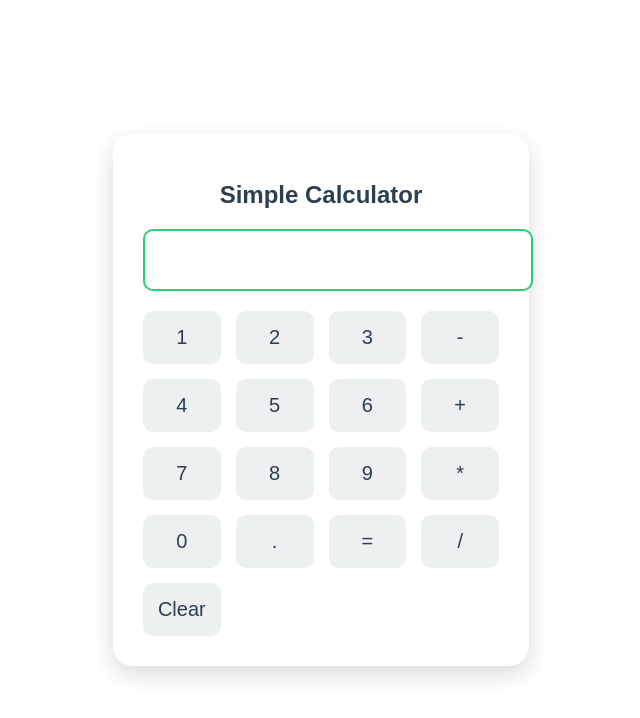
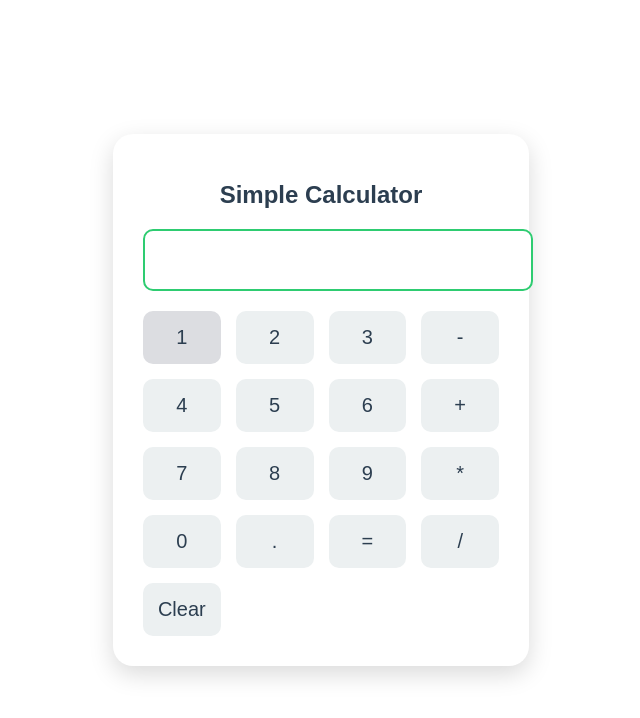
Before and after one commit to M-Saleh-N/simple_calculator, a React (Create React App) app: page / in a window 1280 px wide. In both pictures the pointer is over the button 500 px from the left and 337 px from the top of the page. Shown: the top 718 px of the page, without its empty margins (319-959 px from the left). Built offline with nearby package versions, Linux system fonts and the light colour scheme.

Commit message:
styled the button to hover

```diff
--- a/src/components/simple.css
+++ b/src/components/simple.css
@@ -54,3 +54,7 @@ body {
     color: #2c3e50;
     transition: all 0.3s ease;
   }
+
+  .button:hover {
+    background: #dcdde1;
+  }
```
